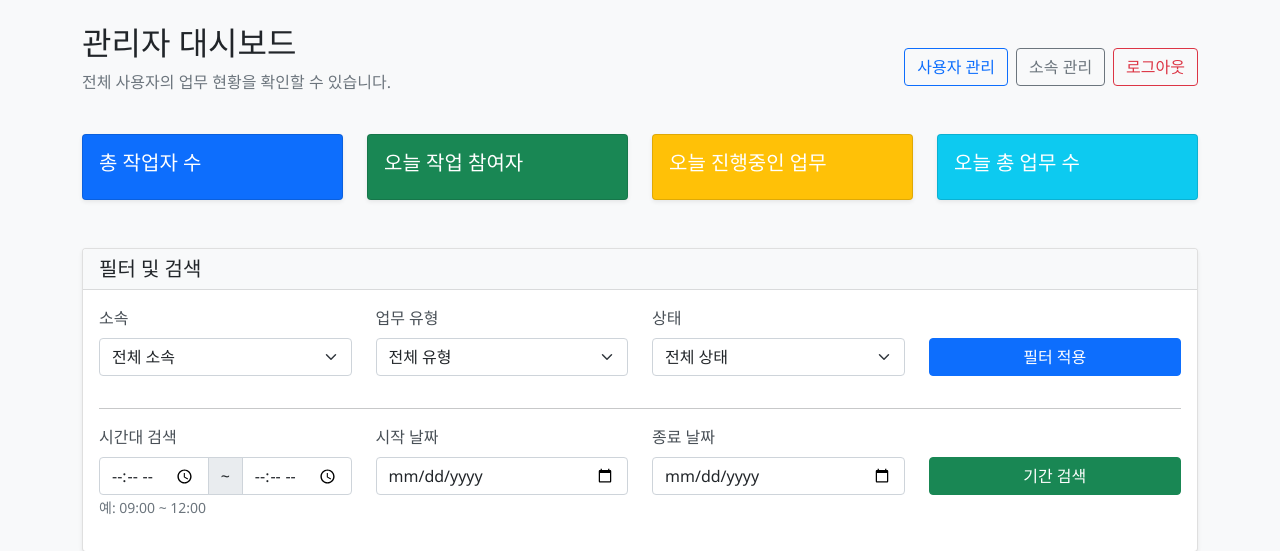
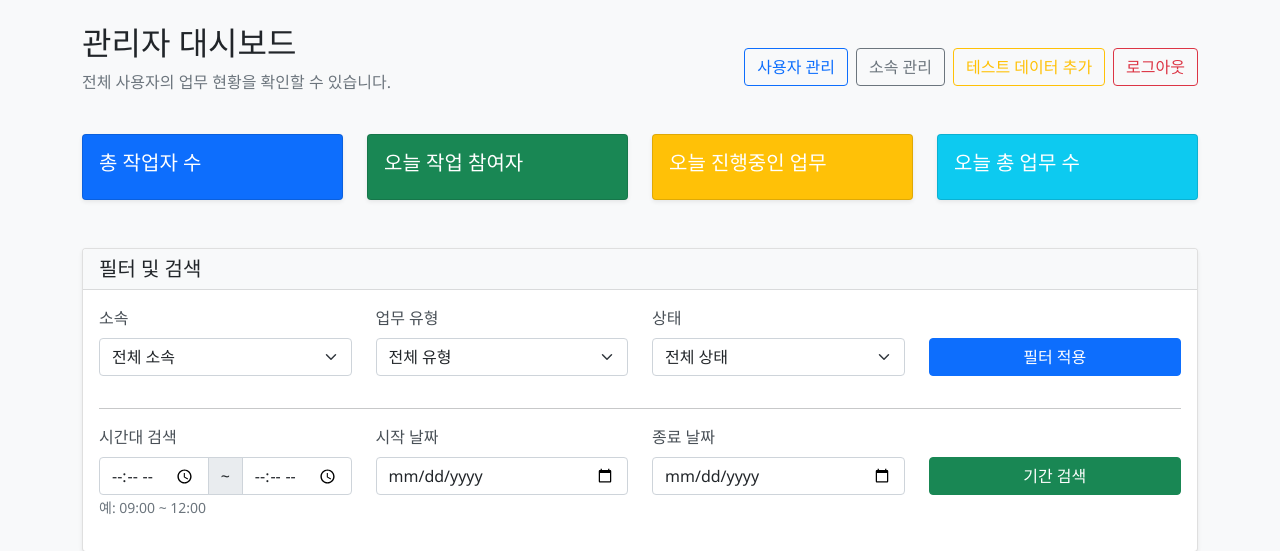
Before and after one commit to sjouble/worktracker, a Flask app: template templates/admin_dashboard.html in a window 1280 px wide. Shown: the part 62-613 px from the top of the page. Run offline with Flask 3, Linux system fonts and the light colour scheme; the template is opened without the code that fills it, so the values that code supplies are empty.

Commit message:
관리자 대시보드 통계 디버깅 및 테스트 데이터 추가 기능 구현 - 오늘 날짜 기준 통계 표시 개선 및 디버깅 로그 추가

```diff
--- a/app.py
+++ b/app.py
@@ -881,20 +881,29 @@ def get_admin_statistics():
 
     try:
         today = date.today().isoformat()
+        logger.info(f"오늘 날짜: {today}")
 
         # 총 작업자 수 (회원가입된 모든 사용자)
         total_users = supabase.table('users').select('id').execute()
         total_workers = len(total_users.data)
+        logger.info(f"총 작업자 수: {total_workers}")
 
         # 오늘 작업 참여자 수 (오늘 업무를 등록한 사용자)
         today_workers = supabase.table('work_logs').select('user_id').eq('work_date', today).execute()
         today_participants = len(set(task['user_id'] for task in today_workers.data))
+        logger.info(f"오늘 작업 참여자 수: {today_participants}")
 
         # 오늘 업무 통계 (오늘 날짜 기준)
         today_tasks = supabase.table('work_logs').select('status').eq('work_date', today).execute()
+        logger.info(f"오늘 업무 데이터: {today_tasks.data}")
+
         today_completed_tasks = len([task for task in today_tasks.data if task['status'] == '완료'])
         today_ongoing_tasks = len([task for task in today_tasks.data if task['status'] == '진행중'])
         today_total_tasks = len(today_tasks.data)
+
+        logger.info(f"오늘 완료된 업무: {today_completed_tasks}")
+        logger.info(f"오늘 진행중인 업무: {today_ongoing_tasks}")
+        logger.info(f"오늘 총 업무: {today_total_tasks}")
 
         statistics = {
             'total_workers': total_workers,
@@ -904,12 +913,76 @@ def get_admin_statistics():
             'total_tasks': today_total_tasks
         }
 
+        logger.info(f"반환할 통계: {statistics}")
         return jsonify(statistics)
 
     except Exception as e:
         logger.error(f"관리자 통계 조회 에러: {e}")
         return jsonify({'error': '통계 조회에 실패했습니다.'}), 500
 
+# 테스트 데이터 추가 API (개발용)
+@app.route('/api/admin/add-test-data', methods=['POST'])
+def add_test_data():
+    if 'user' not in session:
+        return jsonify({'error': '로그인이 필요합니다.'}), 401
+
+    # 관리자 권한 확인
+    username = session['user']['username']
+    if username != 'admin':
+        return jsonify({'error': '관리자 권한이 필요합니다.'}), 403
+
+    if not supabase:
+        return jsonify({'error': '데이터베이스 연결에 문제가 있습니다.'}), 500
+
+    try:
+        today = date.today().isoformat()
+
+        # 관리자 사용자 ID 가져오기
+        admin_user = supabase.table('users').select('id').eq('username', 'admin').execute()
+        if not admin_user.data:
+            return jsonify({'error': '관리자 사용자를 찾을 수 없습니다.'}), 404
+
+        admin_id = admin_user.data[0]['id']
+
+        # 테스트 데이터 추가
+        test_tasks = [
+            {
+                'user_id': admin_id,
+                'work_date': today,
+                'start_time': '09:00',
+                'task_type': '인출',
+                'description': '오늘 테스트 업무 1',
+                'status': '진행중'
+            },
+            {
+                'user_id': admin_id,
+                'work_date': today,
+                'start_time': '10:00',
+                'end_time': '12:00',
+                'task_type': '보충',
+                'description': '오늘 테스트 업무 2',
+                'status': '완료',
+                'complete_description': '완료되었습니다'
+            },
+            {
+                'user_id': admin_id,
+                'work_date': today,
+                'start_time': '14:00',
+                'task_type': '입고지원',
+                'description': '오늘 테스트 업무 3',
+                'status': '진행중'
+            }
+        ]
+
+        for task in test_tasks:
+            supabase.table('work_logs').insert(task).execute()
+
+        return jsonify({'message': '테스트 데이터가 추가되었습니다.', 'added_tasks': len(test_tasks)})
+
+    except Exception as e:
+        logger.error(f"테스트 데이터 추가 에러: {e}")
+        return jsonify({'error': '테스트 데이터 추가에 실패했습니다.'}), 500
+
 
 
 if __name__ == '__main__':
--- a/templates/admin_dashboard.html
+++ b/templates/admin_dashboard.html
@@ -13,6 +13,7 @@
             <div class="d-flex gap-2">
                 <a href="{{ url_for('admin_users') }}" class="btn btn-outline-primary">사용자 관리</a>
                 <a href="{{ url_for('admin_departments') }}" class="btn btn-outline-secondary">소속 관리</a>
+                <button type="button" class="btn btn-outline-warning" onclick="addTestData()">테스트 데이터 추가</button>
                 <a href="{{ url_for('logout') }}" class="btn btn-outline-danger">로그아웃</a>
             </div>
         </div>
@@ -254,10 +255,14 @@ async function loadStatistics() {
         const response = await fetch('/api/admin/statistics');
         const statistics = await response.json();
 
+        console.log('받은 통계 데이터:', statistics);
+
         document.getElementById('totalWorkers').textContent = statistics.total_workers;
         document.getElementById('todayParticipants').textContent = statistics.today_participants;
         document.getElementById('ongoingTasks').textContent = statistics.ongoing_tasks;
         document.getElementById('totalTasks').textContent = statistics.total_tasks;
+
+        console.log('통계 업데이트 완료');
     } catch (error) {
         console.error('통계 불러오기 실패:', error);
     }
@@ -402,6 +407,36 @@ function showStatistics() {
     new bootstrap.Modal(document.getElementById('statisticsModal')).show();
 }
 
+// 테스트 데이터 추가
+async function addTestData() {
+    if (!confirm('오늘 날짜의 테스트 데이터를 추가하시겠습니까?')) {
+        return;
+    }
+
+    try {
+        const response = await fetch('/api/admin/add-test-data', {
+            method: 'POST',
+            headers: {
+                'Content-Type': 'application/json',
+            }
+        });
+
+        const result = await response.json();
+
+        if (response.ok) {
+            alert(`테스트 데이터가 추가되었습니다. (${result.added_tasks}개 업무)`);
+            // 데이터 새로고침
+            loadTasks();
+            loadStatistics();
+        } else {
+            alert(result.error || '테스트 데이터 추가에 실패했습니다.');
+        }
+    } catch (error) {
+        console.error('테스트 데이터 추가 실패:', error);
+        alert('테스트 데이터 추가 중 오류가 발생했습니다.');
+    }
+}
+
 
 </script>
 {% endblock %}
```
